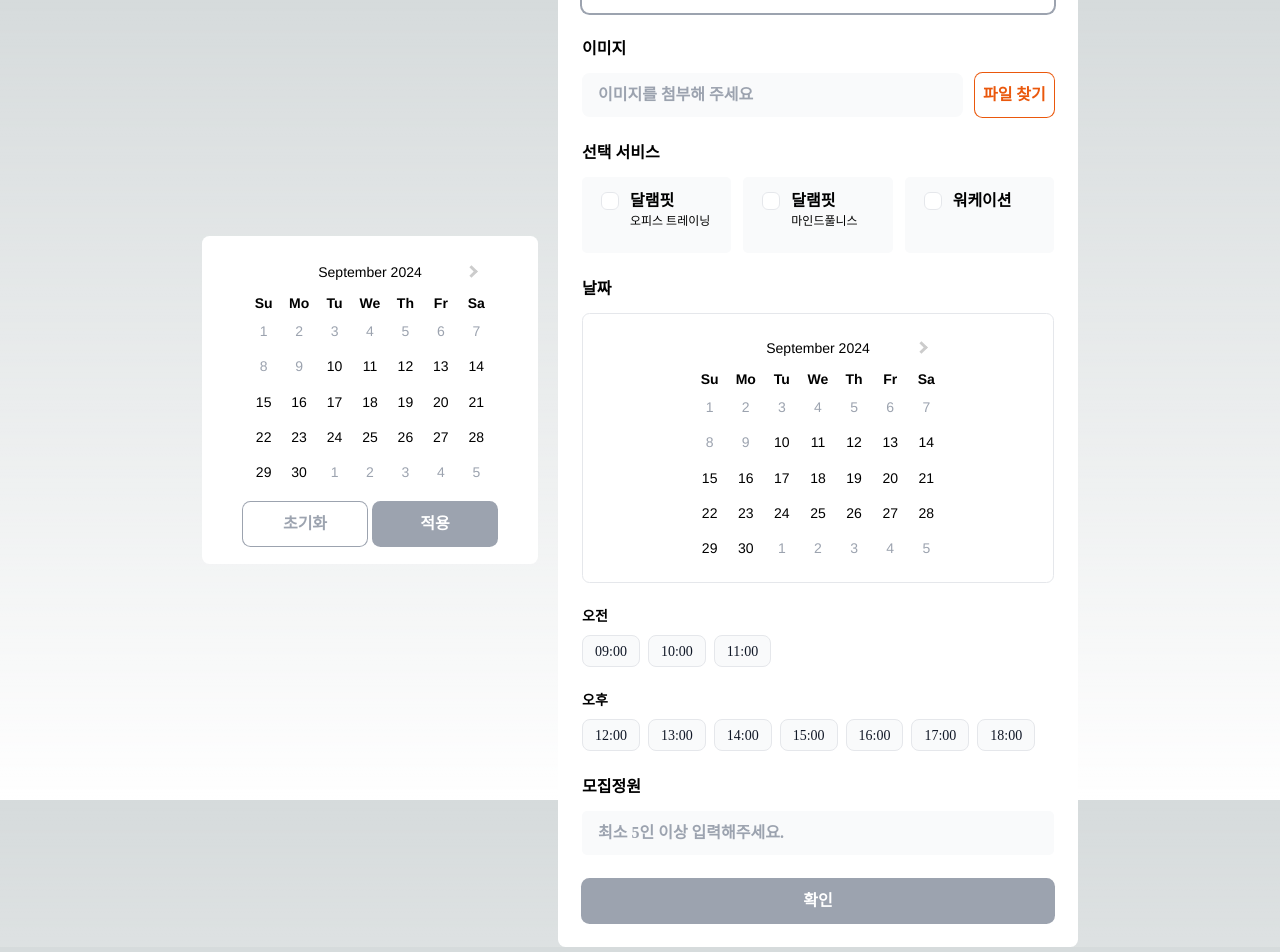
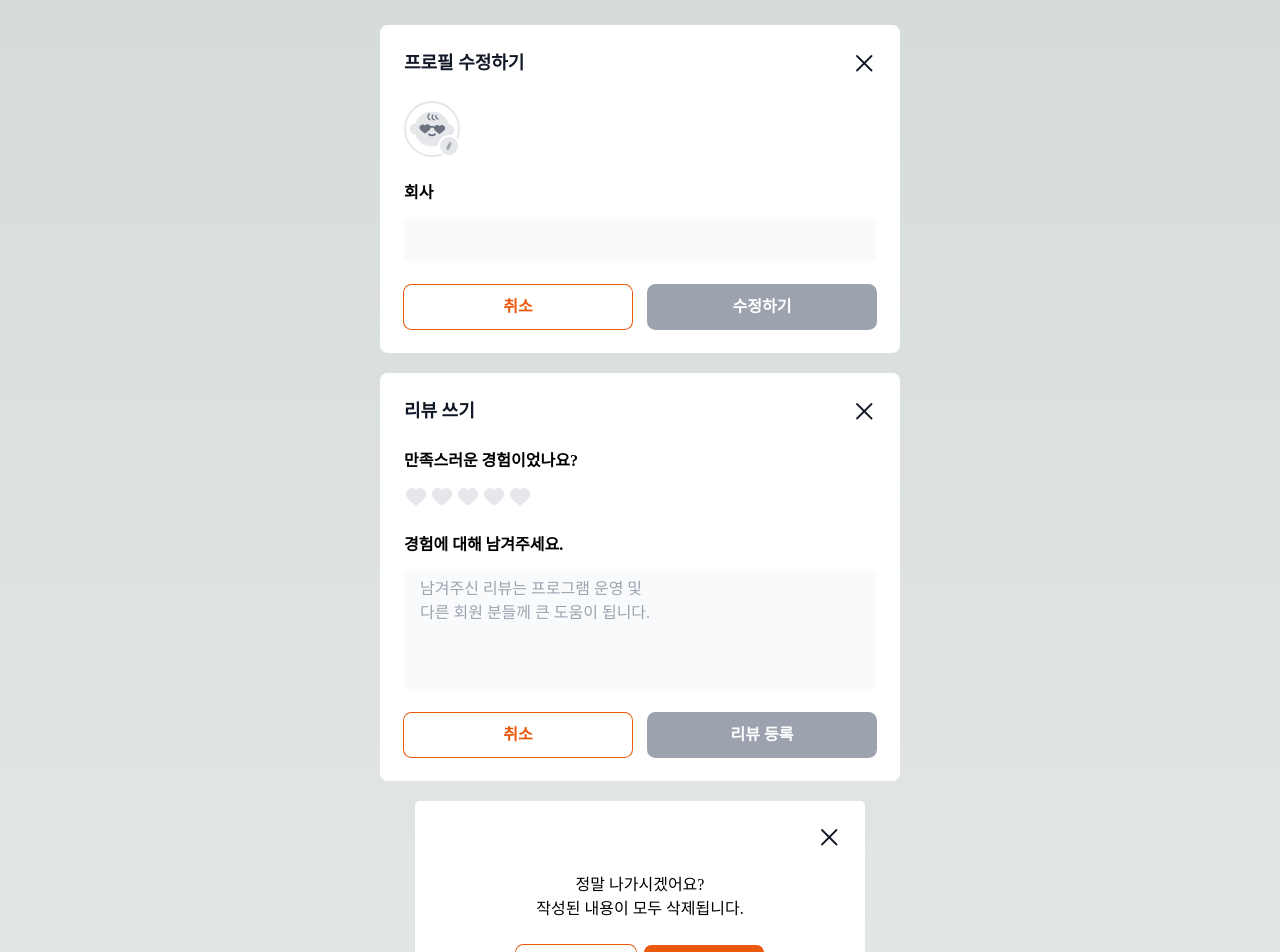
Before and after one commit to INtiful/SootheWithMe, a Next.js app: page / in a window 1280 px wide. Shown: the top 952 px of the page. Built offline with nearby package versions, Linux system fonts and the light colour scheme; a web font is replaced by a local one.

Commit message:
[KAN-19] chore: 컴포넌트 렌더링 테스트

```diff
--- a/src/app/page.tsx
+++ b/src/app/page.tsx
@@ -4,6 +4,8 @@ import { ChangeEvent, useState } from 'react';
 import Popup from './components/Popup/Popup';
 import CalendarModal from './components/Modal/CalendarModal';
 import MakeGatheringModal from './components/Modal/MakeGatheringModal';
+import ProfileEditModal from './components/Modal/ProfileEditModal';
+import ReviewModal from './components/Modal/ReviewModal';
 
 export default function Home() {
   const [reviewComment, setReviewComment] = useState('');
@@ -13,13 +15,13 @@ export default function Home() {
   };
 
   return (
-    <main className='flex h-dvh w-dvw items-center justify-center gap-20'>
-      {/* <ProfileEditModal /> */}
-      {/* <ReviewModal
+    <main className='mt-10 flex h-full w-dvw flex-col items-center justify-center gap-20'>
+      <ProfileEditModal />
+      <ReviewModal
         reviewComment={reviewComment}
         onChangeReviewComment={onChange}
-      /> */}
-      {/* <Popup
+      />
+      <Popup
         type='exit'
         hasCancelButton={true}
         onClickClosePopup={() => console.log('')}
@@ -38,7 +40,7 @@ export default function Home() {
         type='signUpCompleted'
         hasCancelButton={false}
         onClickClosePopup={() => console.log('')}
-      /> */}
+      />
       <CalendarModal />
       <MakeGatheringModal onCloseClick={() => console.log('')} />
     </main>
```
